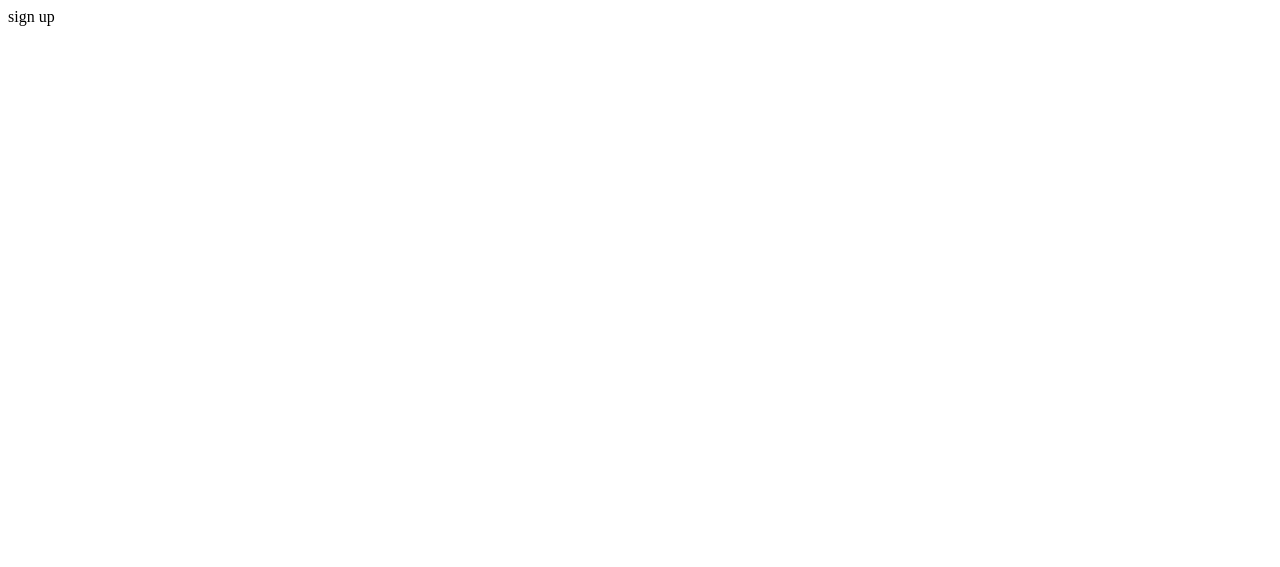
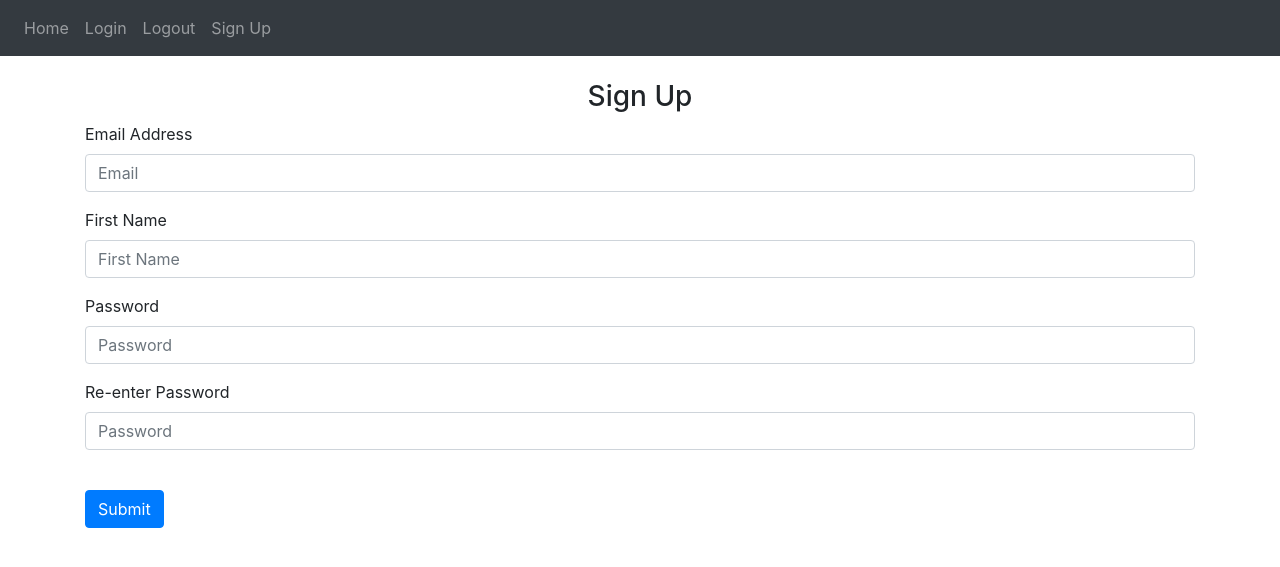
Before and after one commit to JustinHowes01/website_test, a Flask app: page /auth/sign-up in a window 1280 px wide. Before the commit the part shown is almost empty. Shown: the top 567 px of the page. Run offline with Flask 2, Linux system fonts and the light colour scheme; some libraries are stand-ins or nearby versions.

Commit message:
Initial Commit

```diff
--- a/website/auth.py
+++ b/website/auth.py
@@ -1,18 +1,18 @@
-from flask import Blueprint
+from flask import Blueprint, render_template
 
 auth = Blueprint('auth', __name__)
 
 
 @auth.route('/login')
 def login():
-    return '<p>Login</p>'
+    return render_template("login.html")
 
 
 @auth.route('/logout')
 def logout():
-    return '<p>logout</p>'
+    return "<p>Logout</p>"
 
 
 @auth.route('/sign-up')
 def sign_up():
-    return '<p>sign up</p>'
+    return render_template("sign_up.html")
--- a/website/templates/base.html
+++ b/website/templates/base.html
@@ -29,10 +29,10 @@
             </button>
             <div class="collapse navbar-collapse" id="navbar">
                 <div class="navbar-nav">
-                    <a class="nav-item nav-link" href="/login" id="login">Login</a>
-                    <a class="nav-item nav-link" href="/sign-up" id="signUp">Sign Up</a>
-                    <a class="nav-item nav-link" href="/logout" id="logout">Logout</a>
                     <a class="nav-item nav-link" href="/" id="home">Home</a>
+                    <a class="nav-item nav-link" href="/auth/login" id="login">Login</a>
+                    <a class="nav-item nav-link" href="/auth/logout" id="logout">Logout</a>
+                    <a class="nav-item nav-link" href="/auth/sign-up" id="signUp">Sign Up</a>
                 </div>
             </div>
         </nav>
--- a/website/templates/home.html
+++ b/website/templates/home.html
@@ -1 +1,5 @@
 {% extends "base.html" %} {% block title %}Home{% endblock %}
+
+{% block content %}
+<h1>This is the home page</h1>
+{% endblock %}
--- /dev/null
+++ b/website/templates/sign_up.html
@@ -0,0 +1,45 @@
+{% extends "base.html" %} {% block title %}Sign Up{% endblock %}
+
+{% block content %}
+<form method="POST">
+    <br />
+    <h3 align="center">Sign Up</h3>
+    <div class="form-group">
+        <label for="email">Email Address</label>
+        <input class="form-control"
+               id="email"
+               name="email"
+               placeholder="Email"
+               type="email"
+        />
+    </div>
+    <div class="form-group">
+        <label for="firstName">First Name</label>
+        <input class="form-control"
+               id="firstName"
+               name="firstName"
+               placeholder="First Name"
+               type="text"
+        />
+    </div>
+    <div class="form-group">
+        <label for="password1">Password</label>
+        <input class="form-control"
+               id="password1"
+               name="password1"
+               placeholder="Password"
+               type="password"
+        />
+    </div><div class="form-group">
+        <label for="password2">Re-enter Password</label>
+        <input class="form-control"
+               id="password2"
+               name="password2"
+               placeholder="Password"
+               type="password"
+        />
+    </div>
+    <br />
+    <button type="submit" class="btn btn-primary">Submit</button>
+</form>
+{% endblock %}
```
Also changed, not shown: website/templates/login.html (added, +28 -0 lines).
